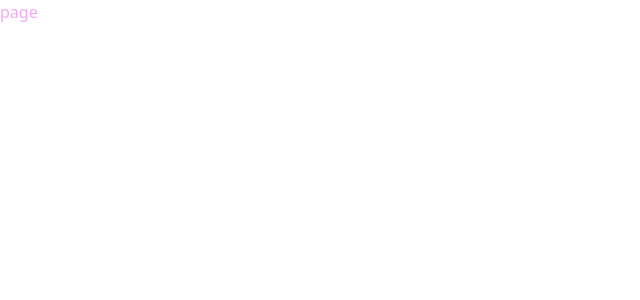
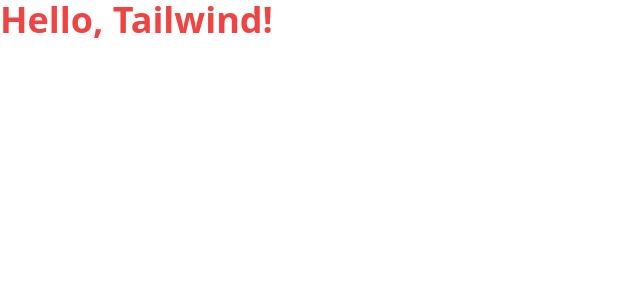
Before and after one commit to Raina-Moon/portfolio-website, a Next.js app in the folder frontend/: page / in a window 1280 px wide. Shown: the top 300 px of the page, without its empty margins (0-640 px from the left). Built offline with nearby package versions, Linux system fonts and the light colour scheme.

Commit message:
✅ test: update page component to display a styled heading with Tailwind CSS

```diff
--- a/frontend/src/app/page.tsx
+++ b/frontend/src/app/page.tsx
@@ -1,7 +1,7 @@
 import React from "react";
 
 const page = () => {
-  return <div className="text-[#eae]">page</div>;
+  return <h1 className="text-4xl font-bold text-red-500">Hello, Tailwind!</h1>;
 };
 
 export default page;
```
